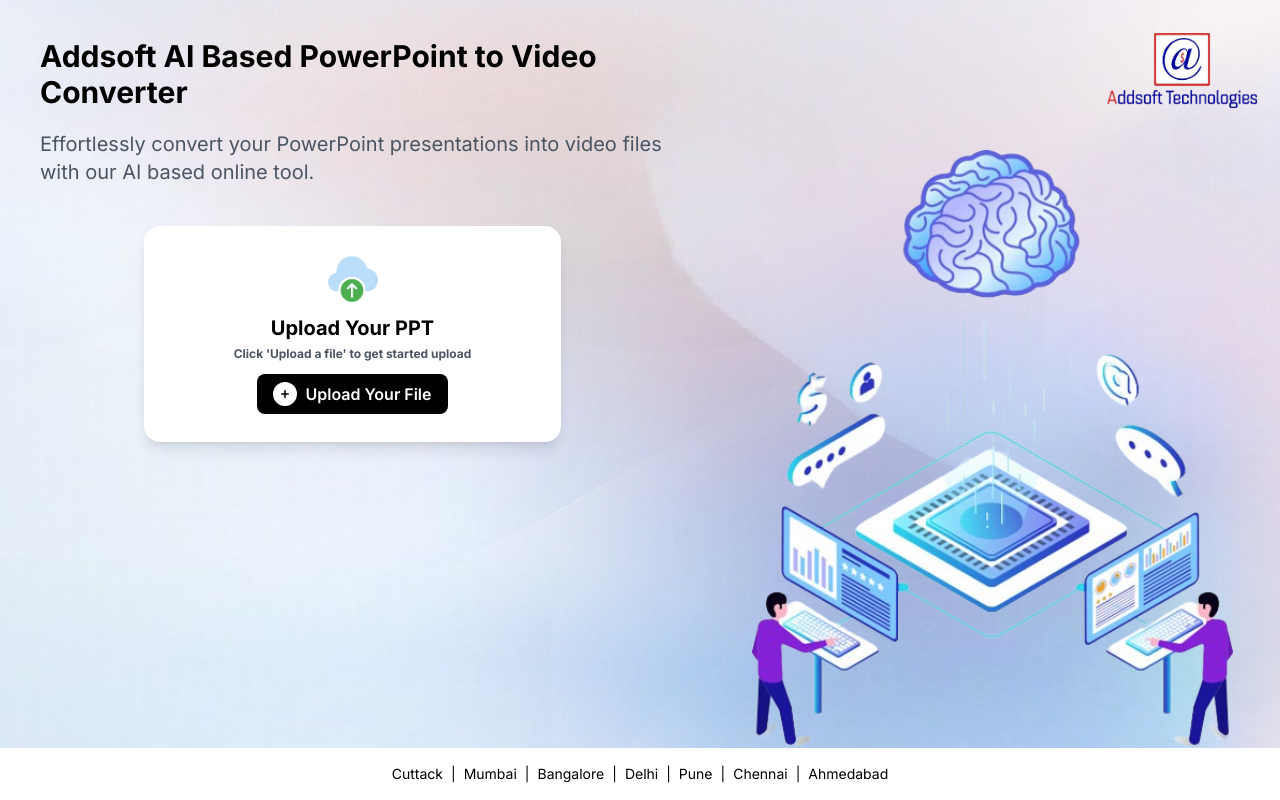
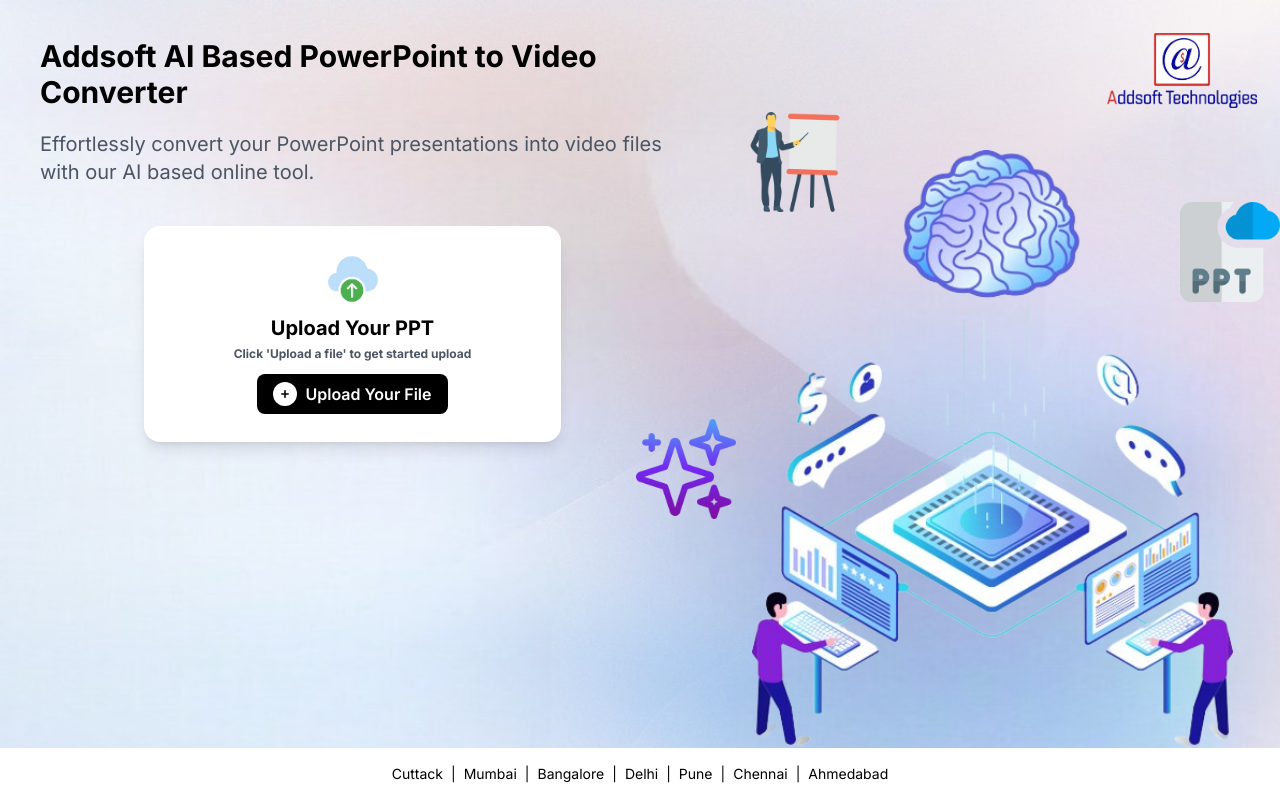
Before and after one commit to jayardeshna/ai-video-fe, a Next.js app: page / in a window 1280 px wide. Built offline with nearby package versions, Linux system fonts and the light colour scheme.

Commit message:
add 4 different images

```diff
--- a/app/page.js
+++ b/app/page.js
@@ -296,7 +296,11 @@ export default function Home() {
             </div>
             <div
               className="hidden md:flex items-center justify-center w-full overflow-hidden relative"
-              style={{ width: "46%", position: "relative" }}
+              style={{
+                width: "46%",
+                position: "relative",
+                overflow: "visible",
+              }}
             >
               <div
                 className="relative w-full h-full"
@@ -310,6 +314,47 @@ export default function Home() {
                   backgroundRepeat: "no-repeat",
                 }}
               ></div>
+              <div className="absolute" style={{ top: "56%", left: "-12%" }}>
+                <Image
+                  src="/ai.png"
+                  alt="Image 1"
+                  width={100}
+                  height={100}
+                  className="object-contain"
+                  unoptimized
+                />
+              </div>
+
+              {/* <div className="absolute" style={{ top: "30%", left: "30px" }}>
+                <Image
+                  src="/ai-2.png"
+                  alt="Image 2"
+                  width={100}
+                  height={100}
+                  className="object-contain"
+                  unoptimized
+                />
+              </div> */}
+              <div className="absolute" style={{ top: "15%", left: "7%" }}>
+                <Image
+                  src="/ppt-2.png"
+                  alt="Image 3"
+                  width={100}
+                  height={100}
+                  className="object-contain"
+                  unoptimized
+                />
+              </div>
+              <div className="absolute" style={{ top: "27%", right: "0" }}>
+                <Image
+                  src="/ppt.png"
+                  alt="Image 4"
+                  width={100}
+                  height={100}
+                  className="object-contain"
+                  unoptimized
+                />
+              </div>
               <div
                 className="absolute top-[25px] right-[15px] p-2"
                 style={{ height: "auto", width: "auto" }}
```
